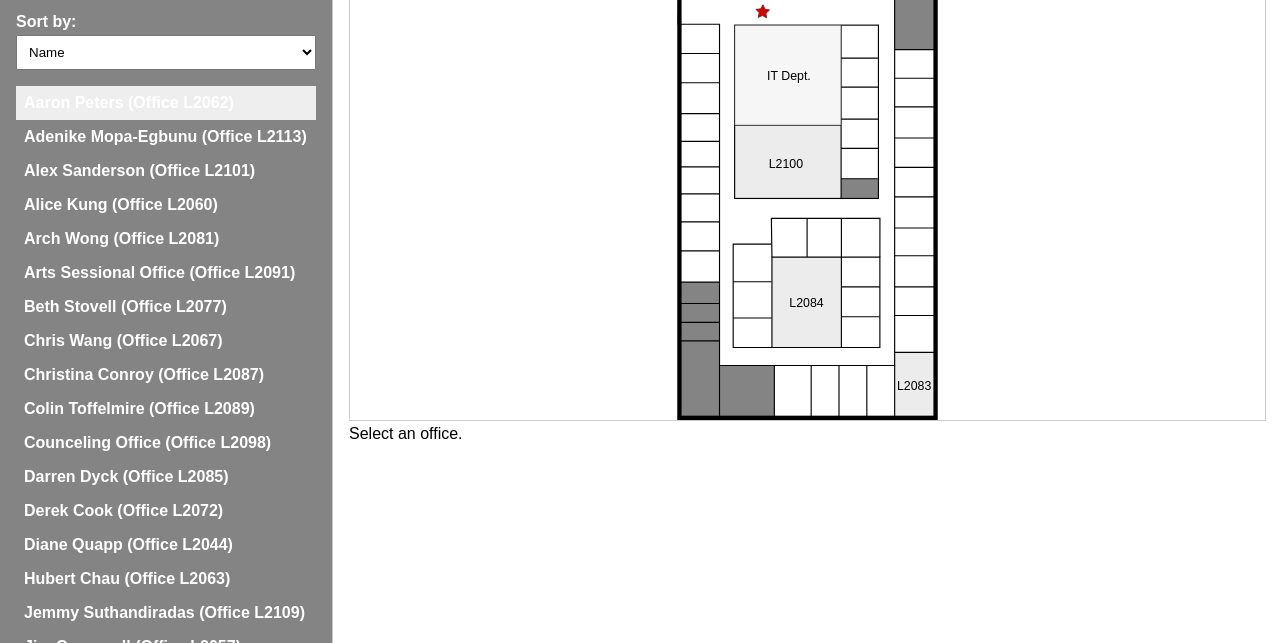
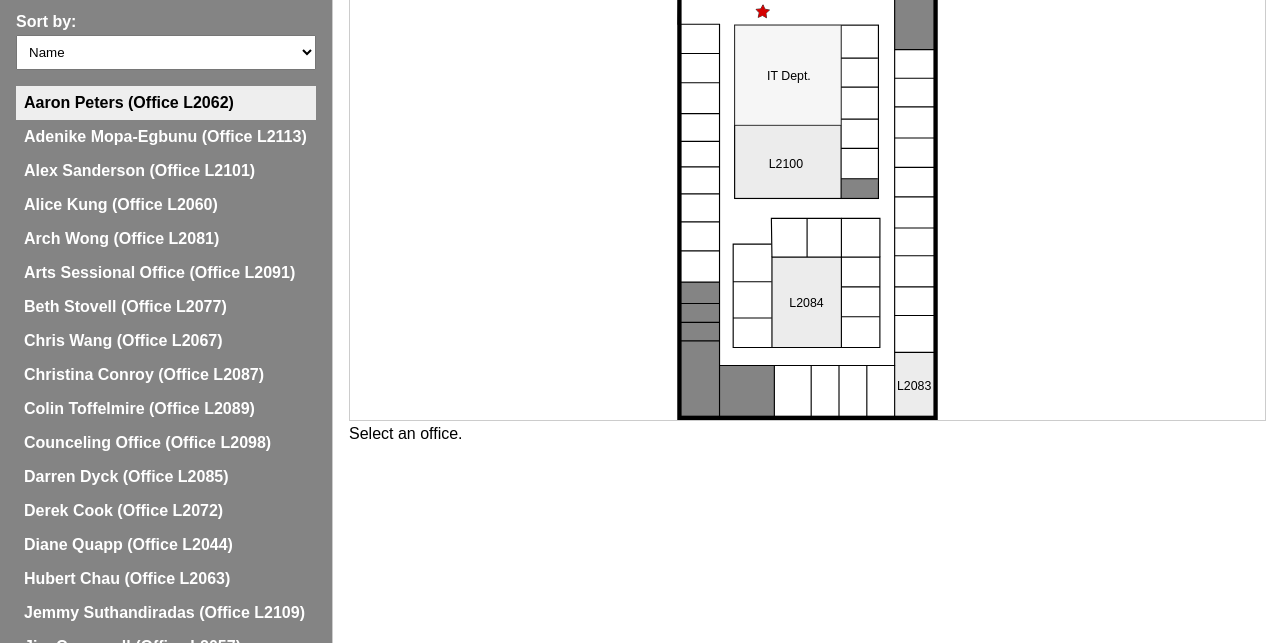
Before and after one commit to maximumrozema/office-finder, a plain HTML site: page index.html in a window 1280 px wide. In both pictures the pointer is over the item 166 px from the left and 259 px from the top of the page. Shown: the part 157-800 px from the top of the page. Drawn offline with Linux system fonts and the light colour scheme.

Commit message:
Update hover style for directory list items
Change hover color of directory list items to black.

```diff
--- a/style.css
+++ b/style.css
@@ -3,7 +3,7 @@ body{font-family:Arial,sans-serif;margin:0}
   .sidebar{background-color:#848484;color:#fff;font-weight: bold;width:300px;padding:1rem;border-right:1px solid #ccc;overflow:auto}
   .content{flex:1;padding:1rem}#directory{list-style:none;padding:0}
     #directory li{padding:.5rem;cursor:pointer}
-    #directory li:hover{background:#eee}
+    #directory li:hover{background:#eee;color:#000}
       object{width:100%;height:70vh;border:1px solid #ccc}
   .sort-container {margin: 1rem 0;}
   .sort-container label {display: block;margin-bottom: 0.25rem;font-weight: bold;}
```
